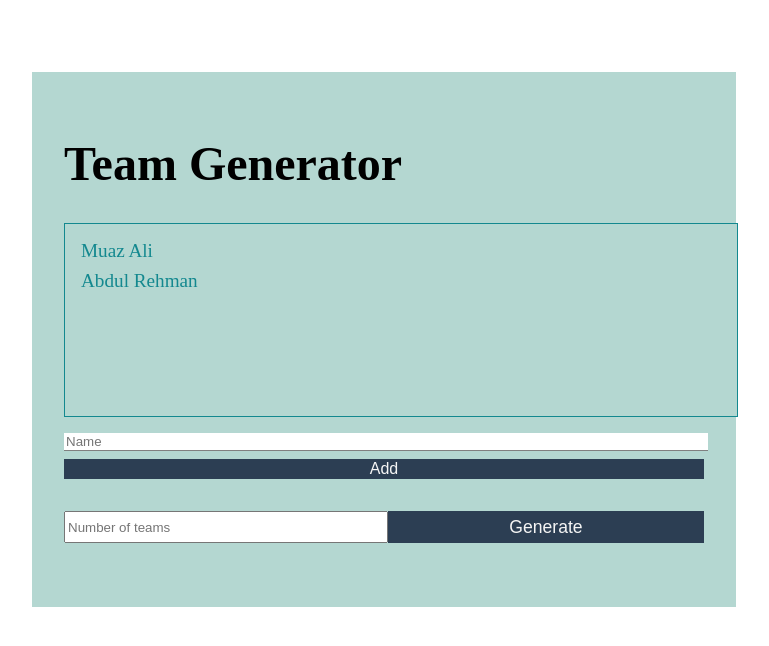
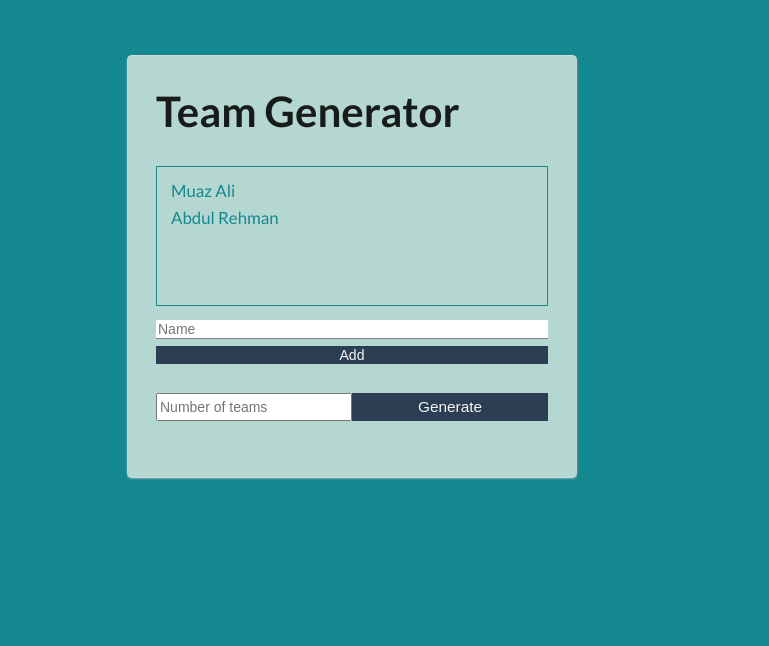
Before and after one commit to muaz-ali22/Team-Generator-, an Angular app: page / in a window 1280 px wide. Shown: the top 646 px of the page, without its empty margins (288-1057 px from the left). Built offline with nearby package versions, Linux system fonts and the light colour scheme.

Commit message:
Add global styling

```diff
--- a/src/styles.css
+++ b/src/styles.css
@@ -1 +1,5 @@
-/* You can add global styles to this file, and also import other style files */
+@import "semantic-ui-css/semantic.css";
+body{
+
+    background-color:rgb(19,136,143);
+}
```
